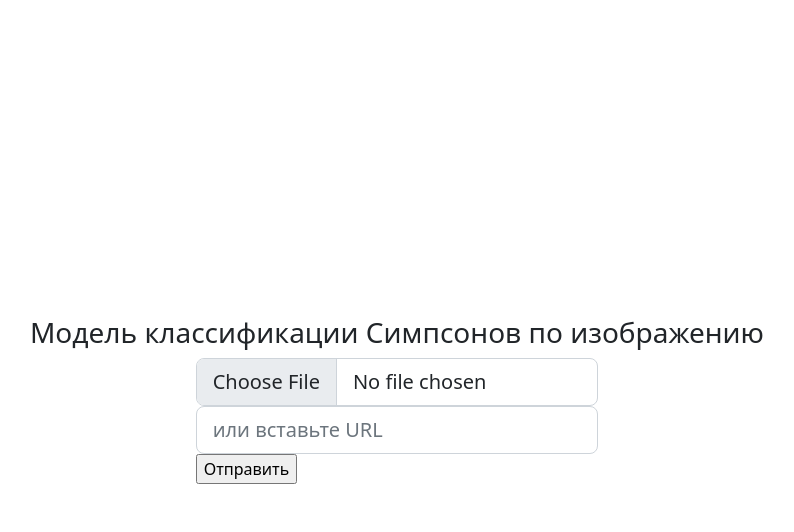
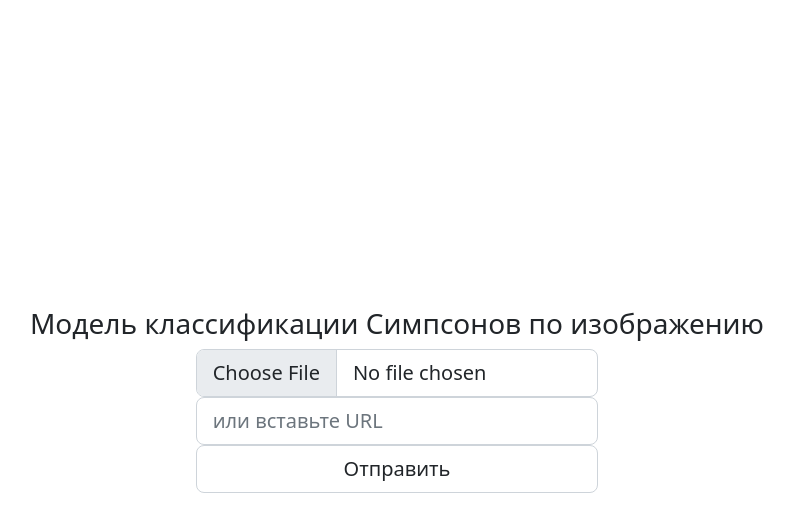
Before and after one commit to AlexanderMaslikhin/maslikhin_blog, a Flask app: template templates/simpsons.html in a window 1280 px wide. Shown: the top 532 px of the page, without its empty margins (243-1037 px from the left). Run offline with Flask 2, Linux system fonts and the light colour scheme; the template is opened without the code that fills it, so the values that code supplies are empty.

Commit message:
bootstrap start

```diff
--- a/templates/simpsons.html
+++ b/templates/simpsons.html
@@ -26,7 +26,7 @@
                             <input class="form-control form-control-lg" type="text" name="im_url" placeholder="или вставьте URL">
                         </div>
                         <div class="form-group">
-                            <input type="submit" value="Отправить">
+                            <input class="form-control form-control-lg" type="submit" value="Отправить">
                         </div>
                     </form>
                     <div id="result"></div>
```
